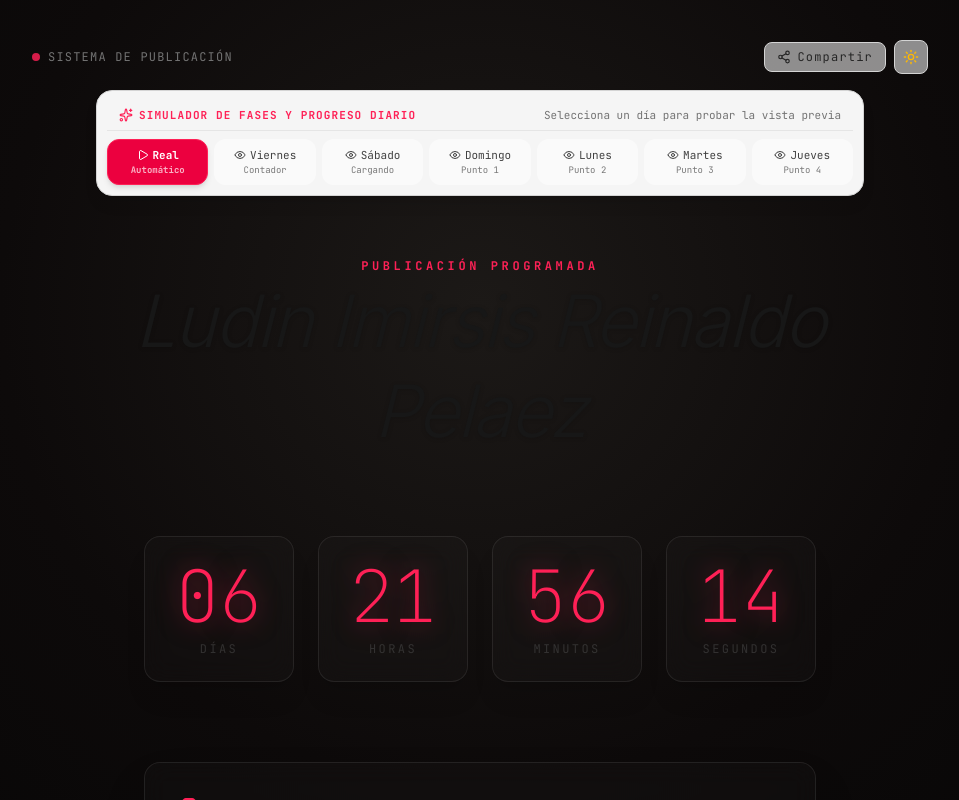
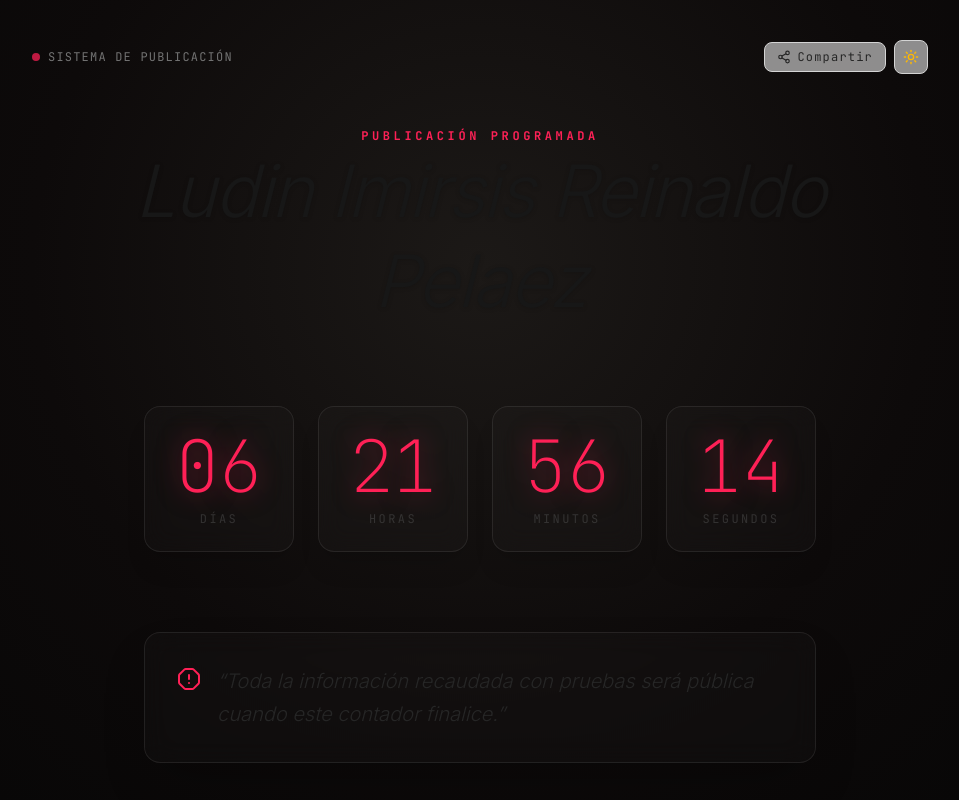
Before and after one commit to DeveloperEllis/expedienteestafasparole, a React (Vite) app: page / in a window 1280 px wide. Shown: the top 800 px of the page, without its empty margins (160-1119 px from the left). Built offline with nearby package versions, Linux system fonts and the light colour scheme.

Commit message:
quitar simulador
quitar simulador

```diff
--- a/src/App.tsx
+++ b/src/App.tsx
@@ -11,7 +11,6 @@ import {
 import { PhaseCountdown } from './components/PhaseCountdown';
 import { PhaseSaturdayLoading } from './components/PhaseSaturdayLoading';
 import { PhaseSundayRoadmap } from './components/PhaseSundayRoadmap';
-import { SimulationControls, SimulationMode } from './components/SimulationControls';
 import { Share2, Check, Sun, Moon, Clock, ShieldCheck } from 'lucide-react';
 
 export default function App() {
@@ -143,11 +142,6 @@ export default function App() {
         </div>
       </header>
 
-      {/* Interactive Simulation Controls to easily preview each phase */}
-      <SimulationControls
-        currentMode={simulationMode}
-        onSelectMode={setSimulationMode}
-      />
 
       {/* Main Container dynamically rendering active phase */}
       <main className="max-w-3xl mx-auto w-full my-auto py-4 sm:py-8 flex flex-col items-center">
```
